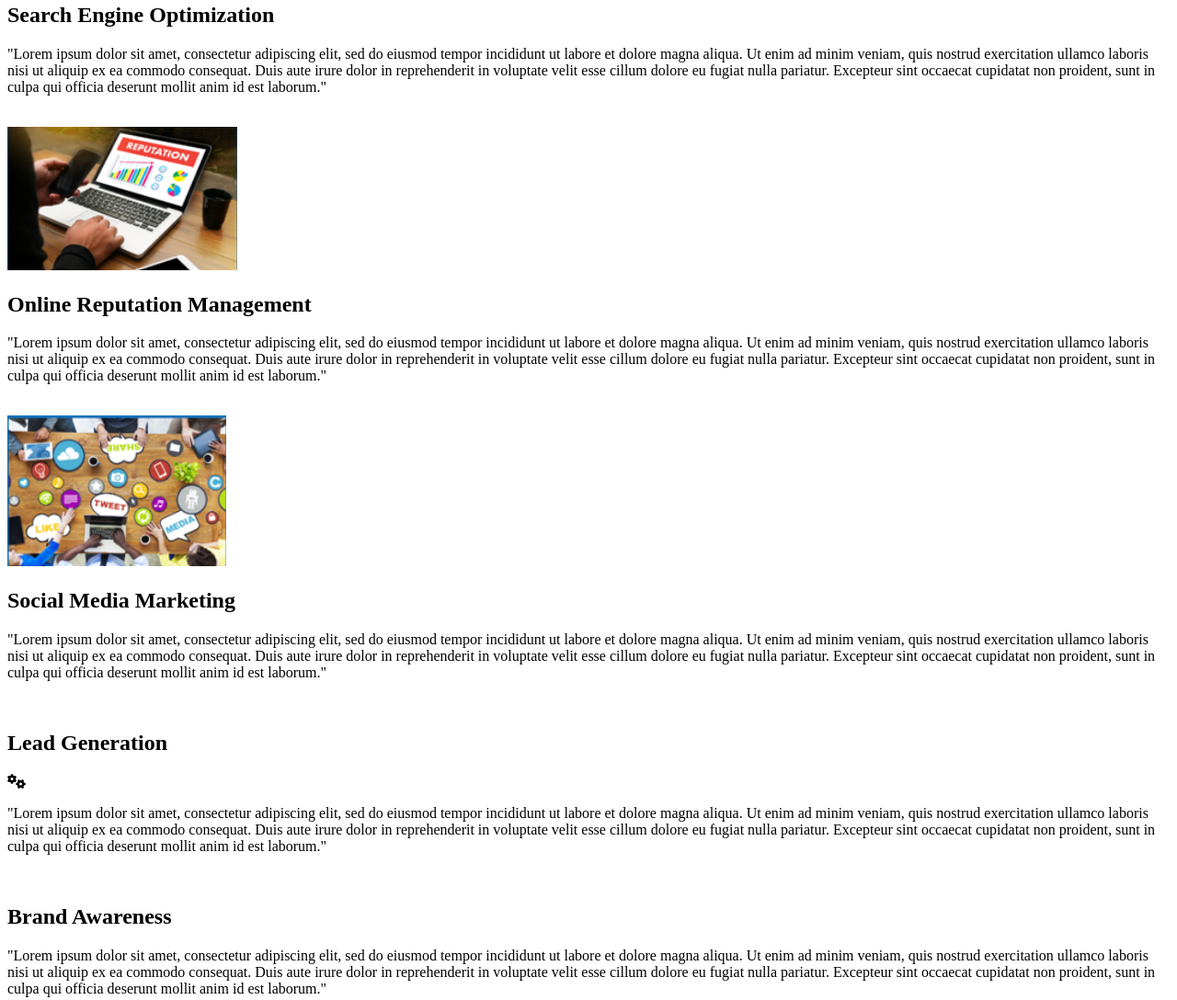
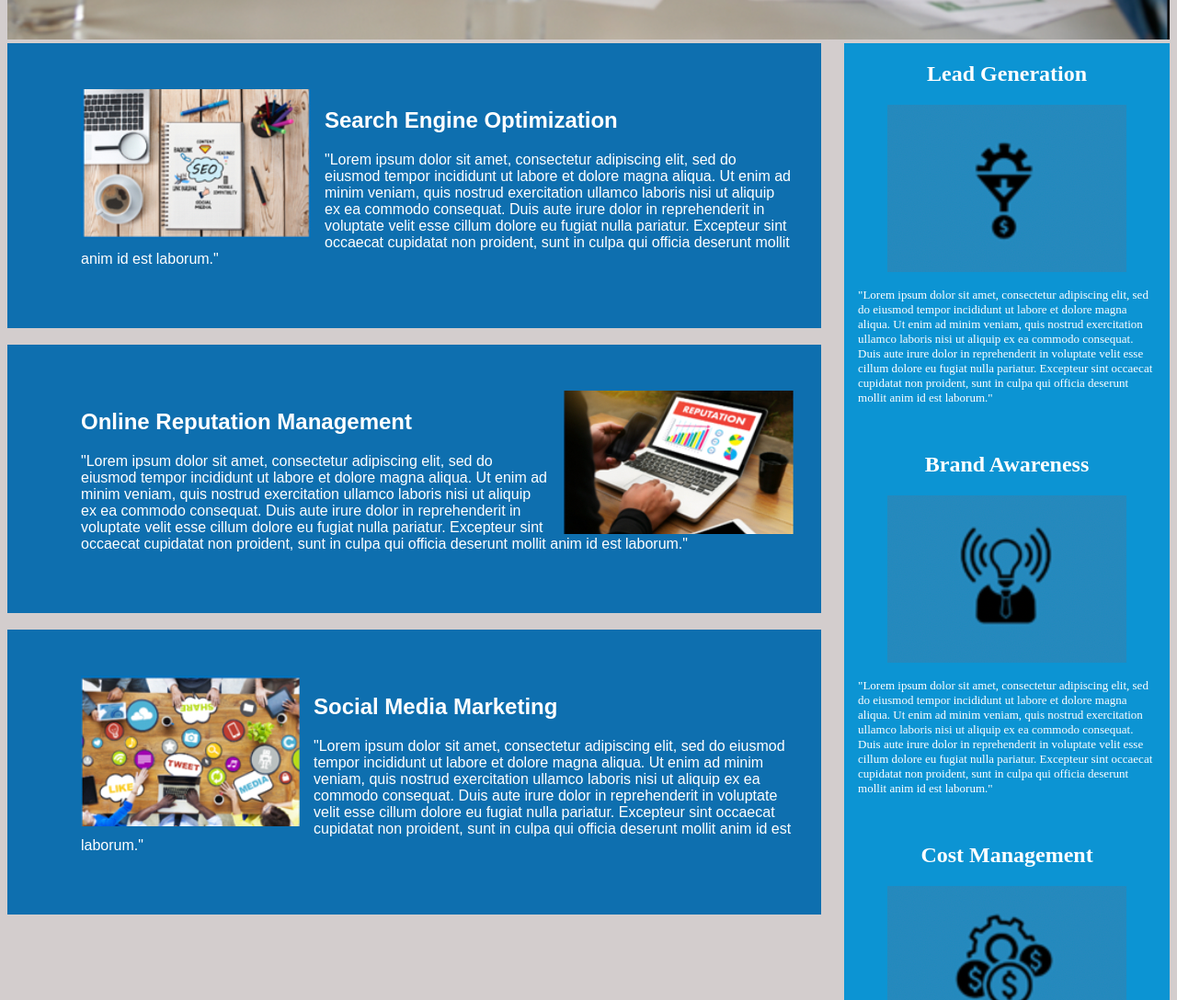
Before and after one commit to lsangano/Horiseon-NewWebsite, a plain HTML site: page Index.html in a window 1280 px wide. Shown: the part 922-2010 px from the top of the page at 92% size. Drawn offline with Linux system fonts and the light colour scheme.

Commit message:
finished version of html css homework new horiseon website

```diff
--- a/Index.html
+++ b/Index.html
@@ -5,44 +5,47 @@
     <meta http-equiv="X-UA-Compatible" content="IE=edge">
     <title>Horiseon</title>
     <meta name="viewport" content="width=device-width, initial-scale=1">
-    <link rel="stylesheet" href="styles.css">
-    <script src="https://kit.fontawesome.com/a076d05399.js" crossorigin="anonymous"></script></head>
+    <script src="https://kit.fontawesome.com/a076d05399.js" crossorigin="anonymous"></script>
+    <link rel="stylesheet" href="style.css">
+</head>
 <body>
-<section>
-<h1>Horiseon        Search Engine Optimization  Online Reputation Management  Social Media Marketing</h1>
-</section>
-<section>
-<img src="photos/Photo1.png">
-</section>
+    <h2 id ="title">Horiseon          Search Engine Optimization   Online Reputation Management   Social Media Marketing</h2>
+    <div>
+        <img src="photos/Photo1.png" width="100%" id="Photo1">
+    </div>
+    <div class="row1">
+        <div class="column1">
+            <div class="panel1">
+                <img src="photos/Photo2.png" id="photo2">
+                <h2 class="paneltitles">Search Engine Optimization</h2>
+                <p >"Lorem ipsum dolor sit amet, consectetur adipiscing elit, sed do eiusmod tempor incididunt ut labore et dolore magna aliqua. Ut enim ad minim veniam, quis nostrud exercitation ullamco laboris nisi ut aliquip ex ea commodo consequat. Duis aute irure dolor in reprehenderit in voluptate velit esse cillum dolore eu fugiat nulla pariatur. Excepteur sint occaecat cupidatat non proident, sunt in culpa qui officia deserunt mollit anim id est laborum."</p>
+            </div>
             <br>
-<section>
-<img src="photos/Photo2.png">
-<h2>Search Engine Optimization</h2>
+            <div class="panel1">
+                <img src="photos/Photo3.png" id="photo3">
+                <h2 class="paneltitles">Online Reputation Management</h2>
                 <p>"Lorem ipsum dolor sit amet, consectetur adipiscing elit, sed do eiusmod tempor incididunt ut labore et dolore magna aliqua. Ut enim ad minim veniam, quis nostrud exercitation ullamco laboris nisi ut aliquip ex ea commodo consequat. Duis aute irure dolor in reprehenderit in voluptate velit esse cillum dolore eu fugiat nulla pariatur. Excepteur sint occaecat cupidatat non proident, sunt in culpa qui officia deserunt mollit anim id est laborum."</p>
-</section>
+            </div>
             <br>
-<section>
-<img src="photos/Photo3.png">
-<h2>Online Reputation Management</h2>
+            <div class="panel1">
+                <img src="photos/Photo4.png" id="photo4">
+                <h2 class="paneltitles">Social Media Marketing</h2>
                 <p>"Lorem ipsum dolor sit amet, consectetur adipiscing elit, sed do eiusmod tempor incididunt ut labore et dolore magna aliqua. Ut enim ad minim veniam, quis nostrud exercitation ullamco laboris nisi ut aliquip ex ea commodo consequat. Duis aute irure dolor in reprehenderit in voluptate velit esse cillum dolore eu fugiat nulla pariatur. Excepteur sint occaecat cupidatat non proident, sunt in culpa qui officia deserunt mollit anim id est laborum."</p>
-</section>
-<br>
-<section>
-<img src="photos/Photo4.png">
-</section>
-<h2>Social Media Marketing</h2>
-<p>"Lorem ipsum dolor sit amet, consectetur adipiscing elit, sed do eiusmod tempor incididunt ut labore et dolore magna aliqua. Ut enim ad minim veniam, quis nostrud exercitation ullamco laboris nisi ut aliquip ex ea commodo consequat. Duis aute irure dolor in reprehenderit in voluptate velit esse cillum dolore eu fugiat nulla pariatur. Excepteur sint occaecat cupidatat non proident, sunt in culpa qui officia deserunt mollit anim id est laborum."</p>
-</body>
-<br>
-<section>
+            </div>
+        </div>
+        <div class="column2">
             <h2>Lead Generation</h2>
-<i class="fas fa-cogs"></i>
-<p>"Lorem ipsum dolor sit amet, consectetur adipiscing elit, sed do eiusmod tempor incididunt ut labore et dolore magna aliqua. Ut enim ad minim veniam, quis nostrud exercitation ullamco laboris nisi ut aliquip ex ea commodo consequat. Duis aute irure dolor in reprehenderit in voluptate velit esse cillum dolore eu fugiat nulla pariatur. Excepteur sint occaecat cupidatat non proident, sunt in culpa qui officia deserunt mollit anim id est laborum."</p>
+            <img src="photos/image5.png" id="image5">
+            <p class="paragraph">"Lorem ipsum dolor sit amet, consectetur adipiscing elit, sed do eiusmod tempor incididunt ut labore et dolore magna aliqua. Ut enim ad minim veniam, quis nostrud exercitation ullamco laboris nisi ut aliquip ex ea commodo consequat. Duis aute irure dolor in reprehenderit in voluptate velit esse cillum dolore eu fugiat nulla pariatur. Excepteur sint occaecat cupidatat non proident, sunt in culpa qui officia deserunt mollit anim id est laborum."</p>
             <br>
             <h2>Brand Awareness</h2>
-<p>"Lorem ipsum dolor sit amet, consectetur adipiscing elit, sed do eiusmod tempor incididunt ut labore et dolore magna aliqua. Ut enim ad minim veniam, quis nostrud exercitation ullamco laboris nisi ut aliquip ex ea commodo consequat. Duis aute irure dolor in reprehenderit in voluptate velit esse cillum dolore eu fugiat nulla pariatur. Excepteur sint occaecat cupidatat non proident, sunt in culpa qui officia deserunt mollit anim id est laborum."</p>
+            <img src="photos/image6.png" id="image6">
+            <p class="paragraph">"Lorem ipsum dolor sit amet, consectetur adipiscing elit, sed do eiusmod tempor incididunt ut labore et dolore magna aliqua. Ut enim ad minim veniam, quis nostrud exercitation ullamco laboris nisi ut aliquip ex ea commodo consequat. Duis aute irure dolor in reprehenderit in voluptate velit esse cillum dolore eu fugiat nulla pariatur. Excepteur sint occaecat cupidatat non proident, sunt in culpa qui officia deserunt mollit anim id est laborum."</p>
             <br>
             <h2>Cost Management</h2>
-<p>"Lorem ipsum dolor sit amet, consectetur adipiscing elit, sed do eiusmod tempor incididunt ut labore et dolore magna aliqua. Ut enim ad minim veniam, quis nostrud exercitation ullamco laboris nisi ut aliquip ex ea commodo consequat. Duis aute irure dolor in reprehenderit in voluptate velit esse cillum dolore eu fugiat nulla pariatur. Excepteur sint occaecat cupidatat non proident, sunt in culpa qui officia deserunt mollit anim id est laborum."</p>
-</section>
+            <img src="photos/image7.png" id="image7">
+            <p class="paragraph">"Lorem ipsum dolor sit amet, consectetur adipiscing elit, sed do eiusmod tempor incididunt ut labore et dolore magna aliqua. Ut enim ad minim veniam, quis nostrud exercitation ullamco laboris nisi ut aliquip ex ea commodo consequat. Duis aute irure dolor in reprehenderit in voluptate velit esse cillum dolore eu fugiat nulla pariatur. Excepteur sint occaecat cupidatat non proident, sunt in culpa qui officia deserunt mollit anim id est laborum."</p>
+        </div>
+    </div>
+</body>
 </html>
--- a/style.css
+++ b/style.css
@@ -0,0 +1,87 @@
+body {
+    background-color: rgb(211, 205, 205);
+}
+
+#title {
+    color: white;
+    padding-bottom: 30px;
+    background-color: rgb(3, 72, 99);
+
+}
+
+.paneltitles {
+    font-weight: bold;
+
+}
+
+.paragraph {
+    font-size: small;
+}
+
+*{
+     box-sizing: border-box;
+ }
+
+ #photo1 {
+     padding-bottom: 20px;
+ }
+
+.paragraph {
+    text-align: left;
+}
+
+.row1::after {
+    display: table;
+    clear: both;
+
+}
+
+#headerspecial {
+    color: white;
+}
+
+#photo2 {
+float: left;
+padding-right: 15px;
+}
+
+#photo3 {
+float: right;
+padding-left: 15px;
+}
+
+
+#photo4 {
+float: left;
+padding-right: 15px;
+}
+
+
+
+.panel1 {
+font-family:Arial, Helvetica, sans-serif;
+background-color: rgb(14, 111, 175);
+color:white;
+padding-top: 50px;
+padding-right: 30px;
+padding-bottom: 50px;
+padding-left: 80px;
+}
+
+.column1 {
+    float: left;
+    width: 70%;
+}
+
+.column2 {
+padding-left: 15px;
+padding-right: 15px;
+padding-bottom: 100px;
+text-align: center;
+width: 28%;
+height: 70%;
+background-color: rgb(12, 148, 211);
+color: white;
+float: right;
+
+};
```
Also changed, not shown: photos/image5.png (added), photos/image6.png (added), photos/image7.png (added), 1 other file. Lines whose indentation alone changed are shown as unchanged.
